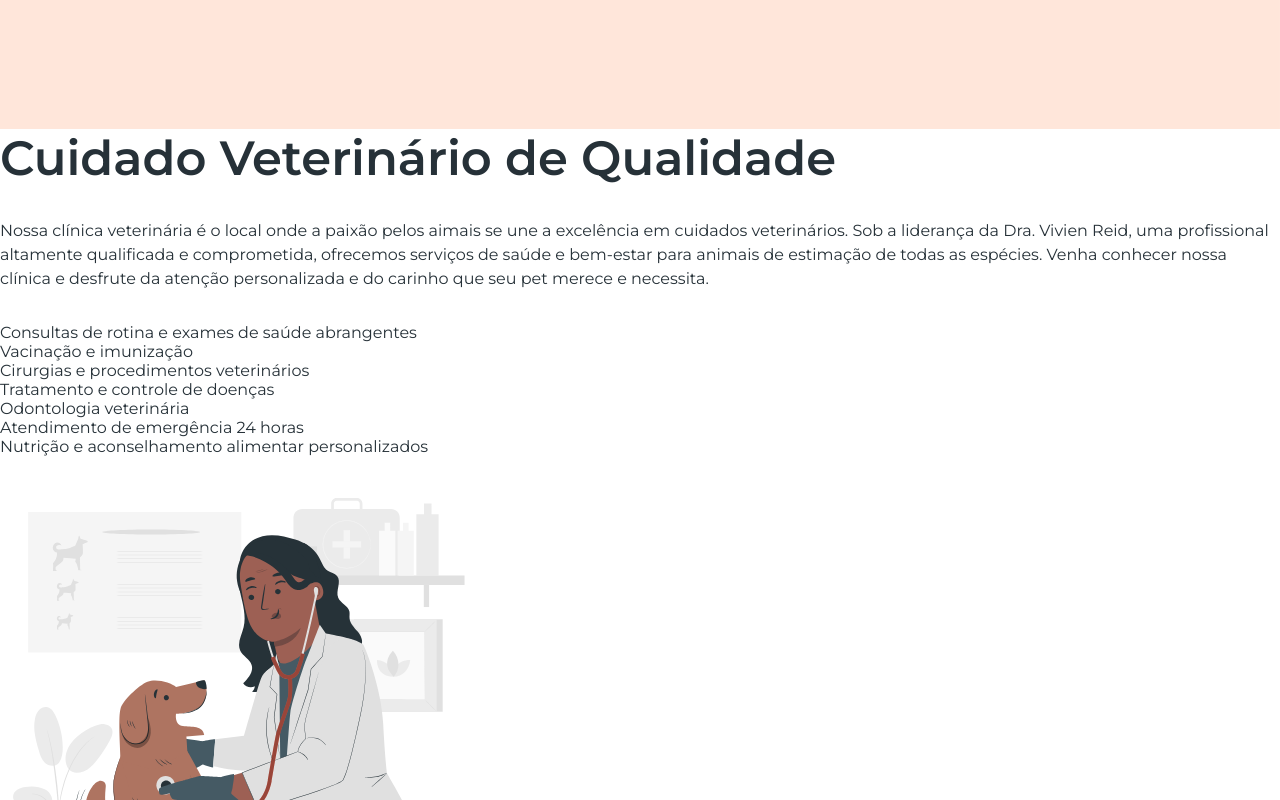
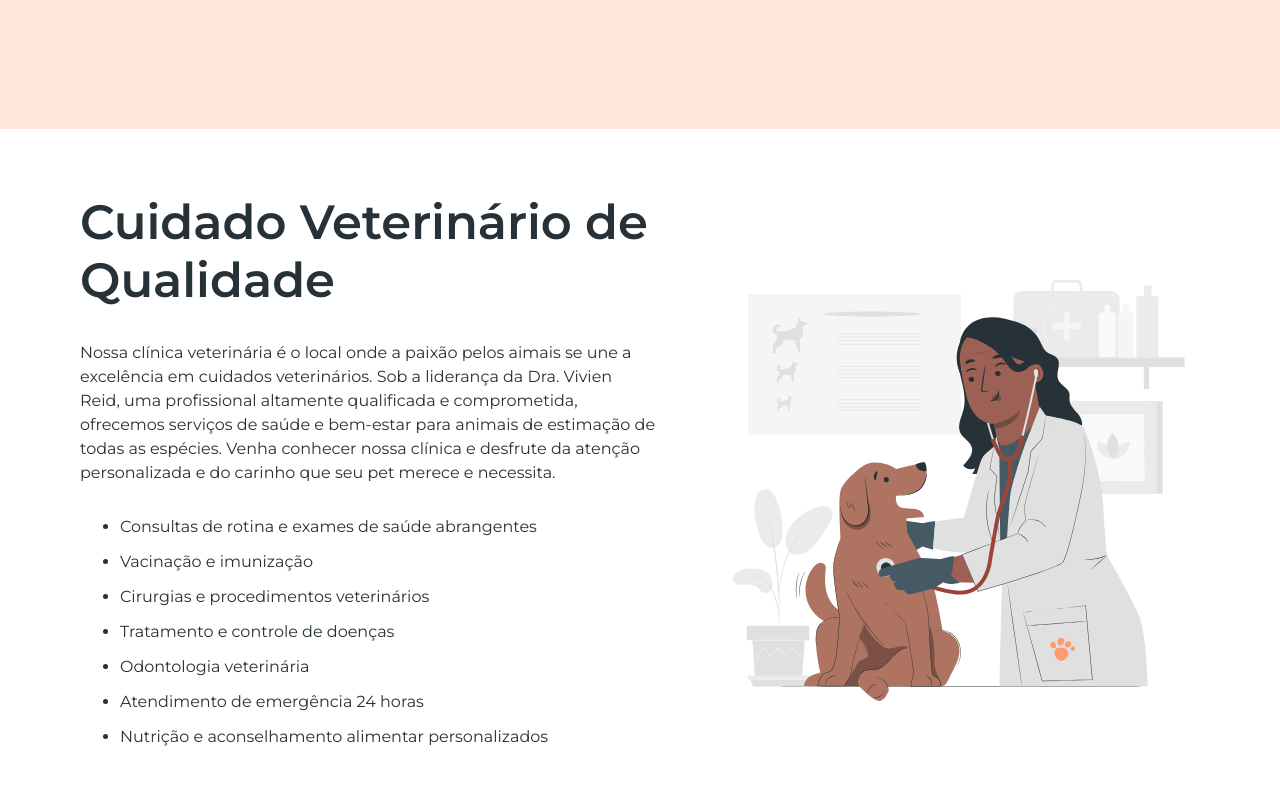
Before and after one commit to Oyamaguti/PetLife, a plain HTML site: page index.html in a window 1280 px wide. Shown: the part 740-1540 px from the top of the page. Drawn offline with Linux system fonts and the light colour scheme.

Commit message:
estilo da section clinica pronta

```diff
--- a/style.css
+++ b/style.css
@@ -69,6 +69,18 @@ h1, h2 {
     width: 100%;
     z-index: -10;
 }
+
+#clinica {
+    display: flex;
+    align-items: center;
+    gap: 64px;
+    padding: 64px 80px;
+}
+
+#clinica li {
+    margin-bottom: 16px;
+    margin-left: 40px;
+}
 /*
 margin - espaçamento externo do header
 padding - espaçamento interno do header, borda pode ser sólida ou dashed (traçado)
```
